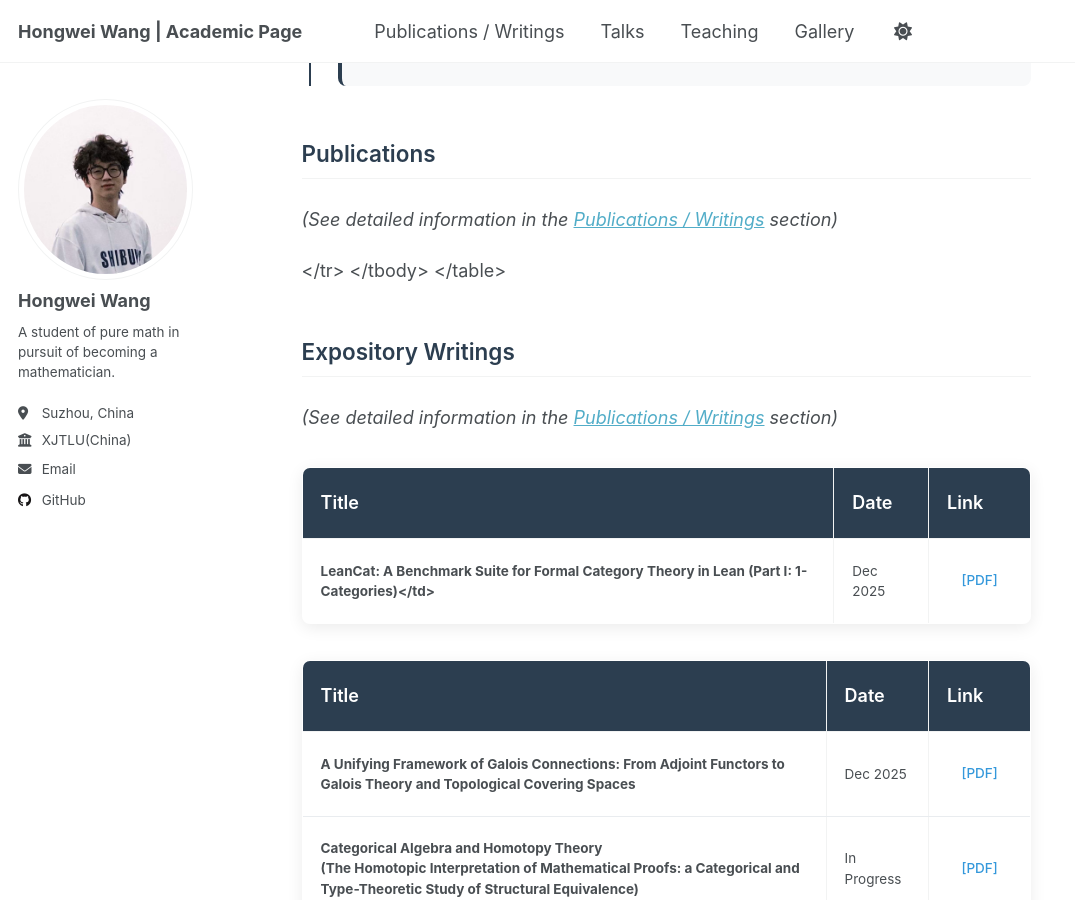
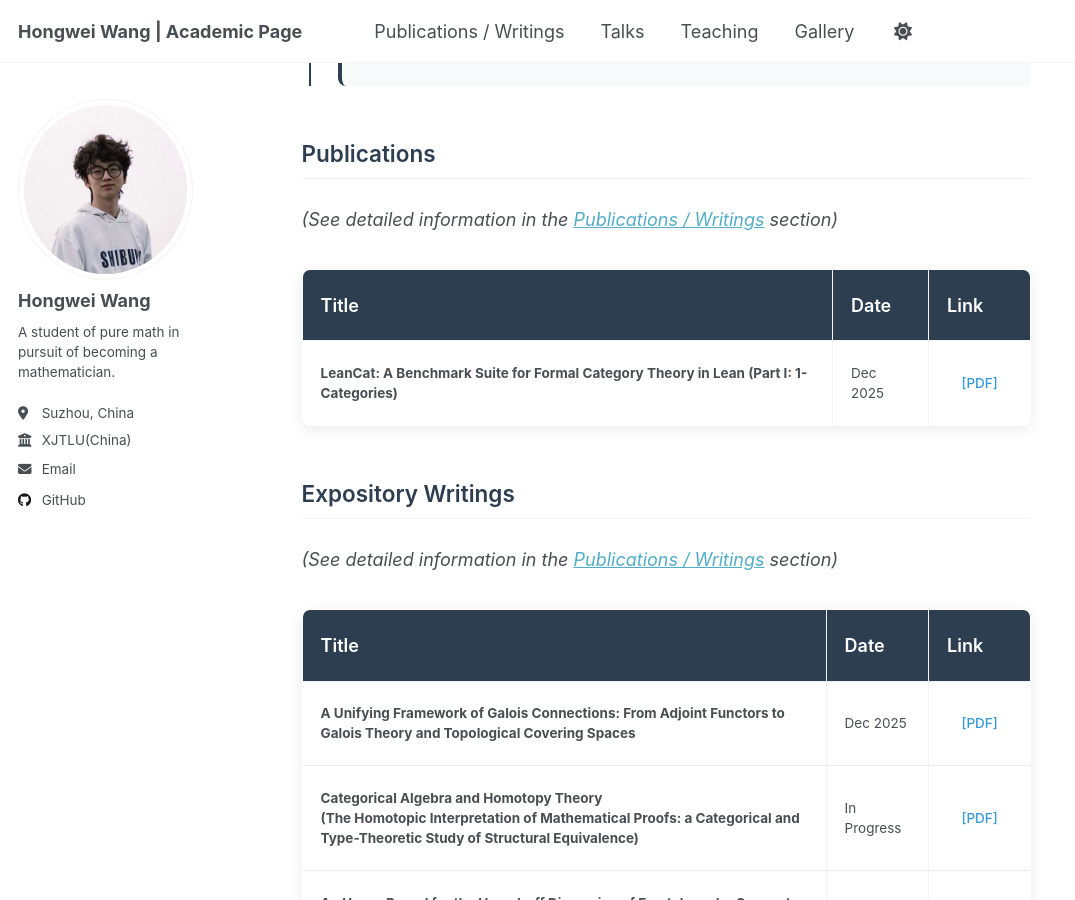
Before and after one commit to WangHongWei-AcademicPage/WangHongWei-AcademicPage.github.io, a Jekyll site: the page built from _pages/about.md, in a window 1280 px wide and 900 px high, scrolled down 1178 px. Shown: the whole window, without its empty margins (0-1075 px from the left). Built offline with Jekyll 4.4.1, drawn with Linux system fonts in a browser that asks for light colours; a script that is not in the unit is left out.

Commit message:
Update publications section in about.md

```diff
--- a/_pages/about.md
+++ b/_pages/about.md
@@ -307,26 +307,30 @@ redirect_from:
 }
 </style>
 
-  <h2 class="section-title">Publications</h2>
-  <p><em>(See detailed information in the <a href="/writings">Publications / Writings</a> section)</em></p>
+<h2 class="section-title">Publications</h2>
+<p><em>(See detailed information in the <a href="/writings">Publications / Writings</a> section)</em></p>
 
-  <table class="publications-table">
-    <thead>
-      <tr>
-        <th>Title</th>
-        <th>Date</th>
-        <th>Link</th>
-      </tr>
-    </thead>
-    <tbody>
-       <tr class="fade-in">
-        <td><strong>LeanCat: A Benchmark Suite for Formal Category Theory in Lean (Part I: 1-Categories)</td>
-        <td>Dec 2025</td>
-        <td><a href="../assets/Benchmark.pdf">[PDF]</a></td>
-      </tr>
-      <tr class="fade-in">
-    </tbody>
-  </table>
+<table class="publications-table">
+  <thead>
+    <tr>
+      <th>Title</th>
+      <th>Date</th>
+      <th>Link</th>
+    </tr>
+  </thead>
+  <tbody>
+    <tr class="fade-in">
+      <td>
+        <strong>
+          LeanCat: A Benchmark Suite for Formal Category Theory in Lean (Part I: 1-Categories)
+        </strong>
+      </td>
+      <td>Dec 2025</td>
+      <td><a href="../assets/Benchmark.pdf">[PDF]</a></td>
+    </tr>
+  </tbody>
+</table>
+
 
   <h2 class="section-title">Expository Writings</h2>
   <p><em>(See detailed information in the <a href="/writings">Publications / Writings</a> section)</em></p>
```
